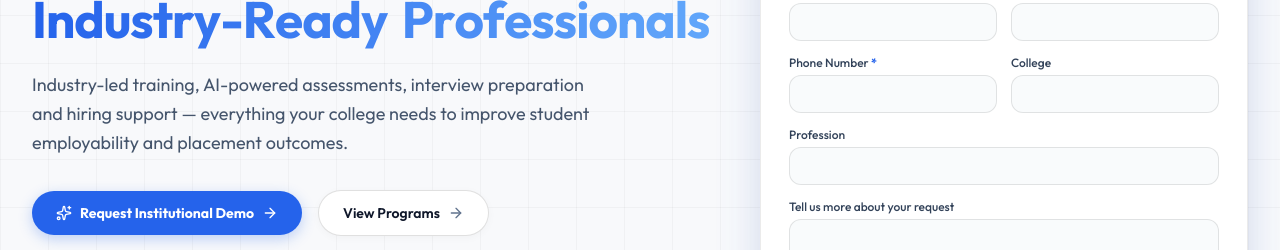
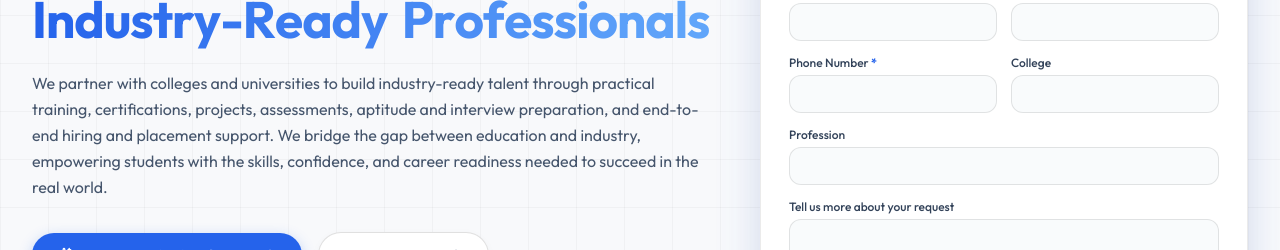
Before and after one commit to prakharsachan487/tejastraning, a React (Vite) app: page / in a window 1280 px wide. Shown: the part 273-523 px from the top of the page. Built offline with nearby package versions, Linux system fonts and the light colour scheme; no server answers; the HTML template or start-up script is replaced by a standard one.

Commit message:
feat: update hero subheadline with impactful professional institutional mission copy

```diff
--- a/src/components/Hero.tsx
+++ b/src/components/Hero.tsx
@@ -183,9 +183,9 @@ export function Hero() {
               initial={{ opacity: 0, y: 20 }}
               animate={{ opacity: 1, y: 0 }}
               transition={{ delay: 0.85, duration: 0.6, ease: 'easeOut' }}
-              className="mt-5 text-base sm:text-lg text-slate-600 leading-relaxed font-normal max-w-xl"
+              className="mt-5 text-sm sm:text-base text-slate-600 leading-relaxed font-normal max-w-2xl"
             >
-              Industry-led training, AI-powered assessments, interview preparation and hiring support — everything your college needs to improve student employability and placement outcomes.
+              We partner with colleges and universities to build industry-ready talent through practical training, certifications, projects, assessments, aptitude and interview preparation, and end-to-end hiring and placement support. We bridge the gap between education and industry, empowering students with the skills, confidence, and career readiness needed to succeed in the real world.
             </motion.p>
 
             {/* 04. Action CTA Buttons */}
```
